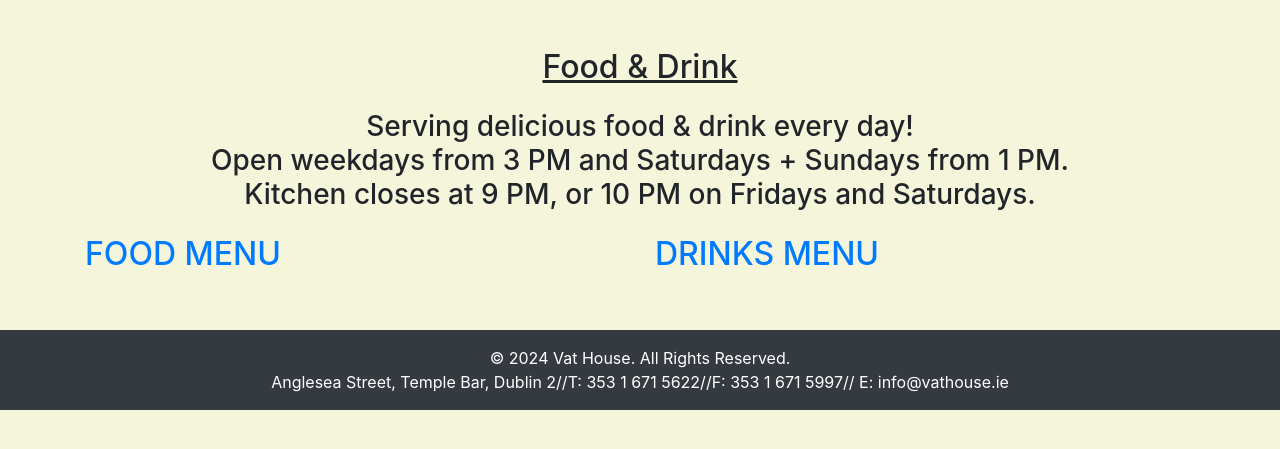
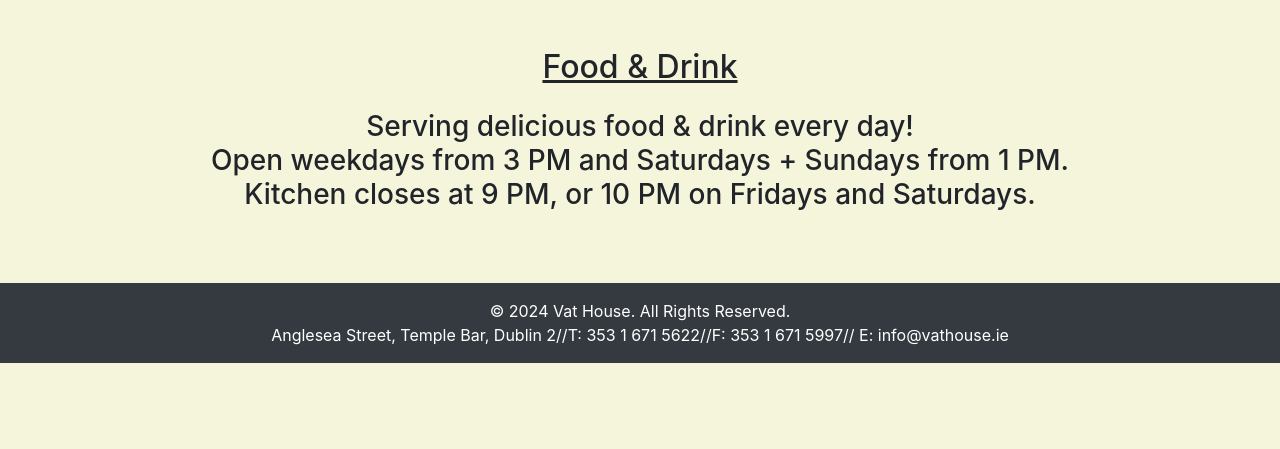
Before and after one commit to Eamanmiled/Vat_House_Webpage, a Django app: page /app1/food.html in a window 1280 px wide. Shown: the part 76-525 px from the top of the page. Run offline with Django 5.2, Linux system fonts and the light colour scheme; some libraries are stand-ins or nearby versions.

Commit message:
content on all pages

```diff
--- a/Vat_House/app1/templates/app1/food.html
+++ b/Vat_House/app1/templates/app1/food.html
@@ -8,18 +8,6 @@
     <h3 class="text-center mb-4">Serving delicious food & drink every day!<br>
         Open weekdays from 3 PM and Saturdays + Sundays from 1 PM.<br>
         Kitchen closes at 9 PM, or 10 PM on Fridays and Saturdays.</h3>
-    <div class="row">
-        <div class="col-md-6"><!-- left side -->
-            <a href="{% url 'food_menu' %}" class="menu-box1">
-                    <h2>FOOD MENU</h2>
-            </a>
-        </div>
-        <div class="col-md-6"><!-- right side -->
-            <a href="{% url 'food_menu' %}" class="menu-box2">
-                    <h2>DRINKS MENU</h2>
-            </a>
-        </div>
-    </div>
 </div>
 
 {% endblock %}
--- a/Vat_House/app1/urls.py
+++ b/Vat_House/app1/urls.py
@@ -8,5 +8,4 @@
     path('app1/location', views.location, name='location'),
     path('app1/whisky', views.whisky, name='whisky'),
     path('app1/entertainment', views.entertainment, name='entertainment'),
-    path('app1/food.html', views.food_menu, name='food_menu'),
 ]
--- a/Vat_House/app1/views.py
+++ b/Vat_House/app1/views.py
@@ -17,6 +17,3 @@
 
 def whisky(request):
     return render(request, 'app1/whisky.html')
-
-def food_menu(request):
-    return redirect('https://thetemplebarpub.com/wp-content/uploads/2024/02/Temple-Bar-Menu-2024.pdf')
```
Also changed, not shown: Vat_House/app1/templates/app1/about.html (+19 -0 lines), Vat_House/app1/templates/app1/entertainment.html (+24 -1 lines), Vat_House/app1/templates/app1/location.html (+4 -4 lines).
